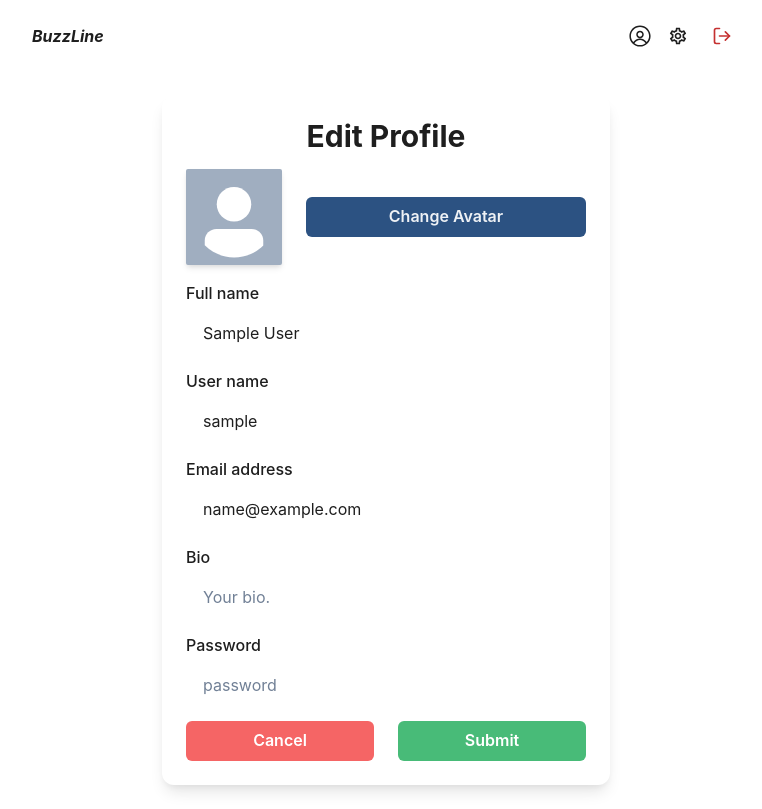
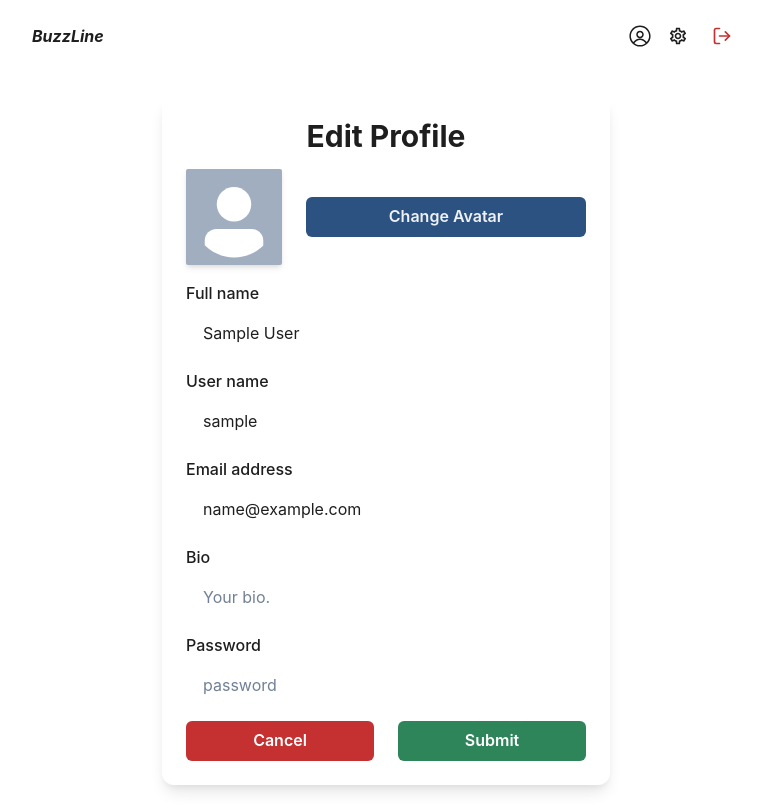
Before and after one commit to shreyanshxyz/BuzzLine, a React (Vite) app in the folder client/: page /update in a window 1280 px wide. Shown: the whole page, without its empty margins (254-1016 px from the left). Built offline with nearby package versions, Linux system fonts and the light colour scheme; sample sign-in values are in the browser's storage.

Commit message:
update UpdateProfilePage.jsx

```diff
--- a/client/src/pages/UpdateProfile/UpdateProfilePage.jsx
+++ b/client/src/pages/UpdateProfile/UpdateProfilePage.jsx
@@ -112,7 +112,7 @@ export default function UpdateProfilePage() {
             <FormLabel>Full name</FormLabel>
             <Input
               _hover={{
-                border: "2px solid gray",
+                border: "2px solid blue.300",
               }}
               placeholder="John Doe"
               value={inputs.name}
@@ -125,7 +125,7 @@ export default function UpdateProfilePage() {
             <FormLabel>User name</FormLabel>
             <Input
               _hover={{
-                border: "2px solid gray",
+                border: "2px solid blue.300",
               }}
               placeholder="johndoe"
               value={inputs.username}
@@ -140,7 +140,7 @@ export default function UpdateProfilePage() {
             <FormLabel>Email address</FormLabel>
             <Input
               _hover={{
-                border: "2px solid gray",
+                border: "2px solid blue.300",
               }}
               placeholder="your-email@example.com"
               value={inputs.email}
@@ -153,7 +153,7 @@ export default function UpdateProfilePage() {
             <FormLabel>Bio</FormLabel>
             <Input
               _hover={{
-                border: "2px solid gray",
+                border: "2px solid blue.300",
               }}
               placeholder="Your bio."
               value={inputs.bio}
@@ -166,7 +166,7 @@ export default function UpdateProfilePage() {
             <FormLabel>Password</FormLabel>
             <Input
               _hover={{
-                border: "2px solid gray",
+                border: "2px solid blue.300",
               }}
               placeholder="password"
               value={inputs.password}
@@ -179,21 +179,21 @@ export default function UpdateProfilePage() {
           </FormControl>
           <Stack spacing={6} direction={["column", "row"]}>
             <Button
-              bg={"red.400"}
+              bg={"red.600"}
               color={"white"}
               w="full"
               _hover={{
-                bg: "red.500",
+                bg: "red.800",
               }}
             >
               Cancel
             </Button>
             <Button
-              bg={"green.400"}
+              bg={"green.600"}
               color={"white"}
               w="full"
               _hover={{
-                bg: "green.500",
+                bg: "green.800",
               }}
               type="submit"
               isLoading={updating}
```
